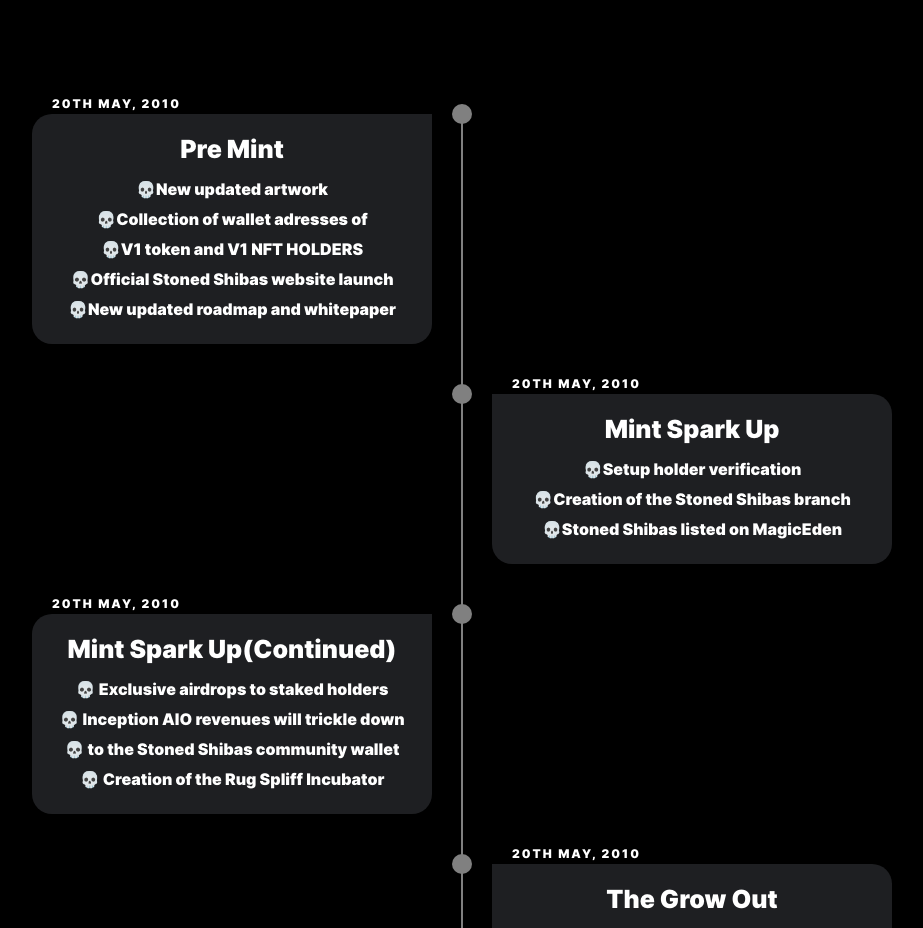
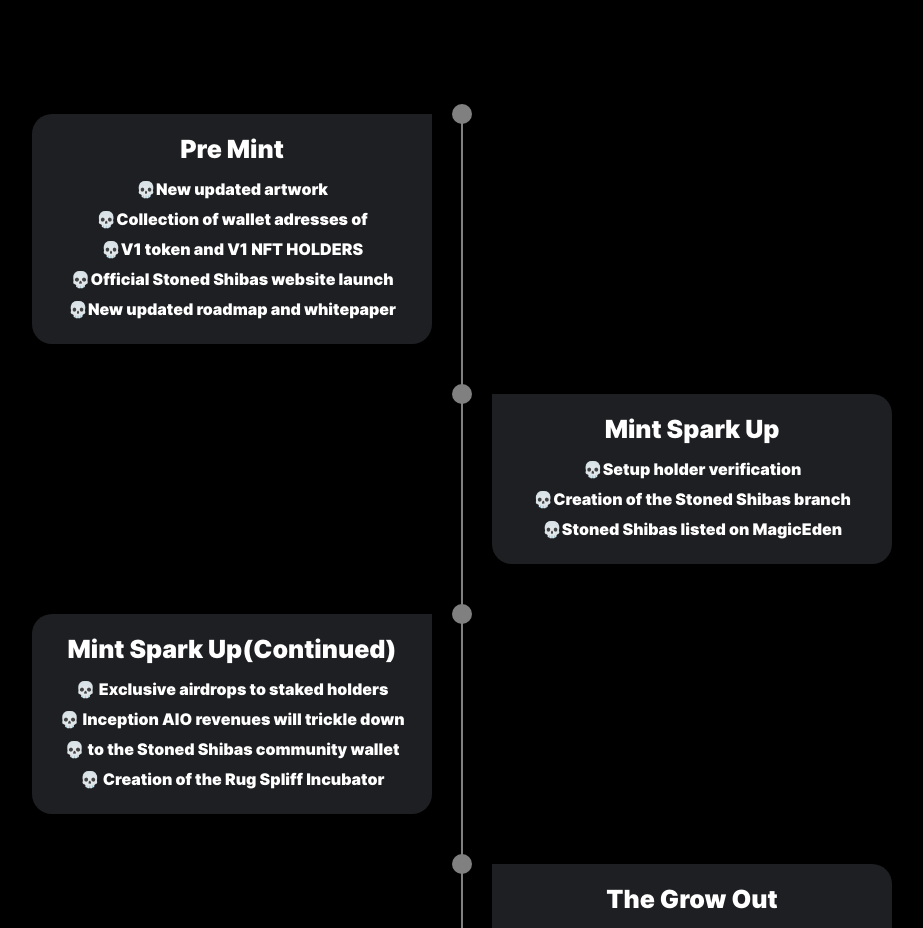
Before and after one commit to aioinception/StonedShibaWebsiteFork, a React (Create React App) app: page / in a window 1280 px wide. Shown: the part 3944-4872 px from the top of the page, without its empty margins (178-1101 px from the left). Built offline with nearby package versions, Linux system fonts and the light colour scheme; a web font is replaced by a local one.

Commit message:
Add files via upload

```diff
--- a/src/App.jsx
+++ b/src/App.jsx
@@ -171,7 +171,7 @@
                                     <ul>
                                         <li>
                                             <div className="timeline-content">
-                                                <h3 className="date">20th may, 2010</h3>
+
                                                 <h1>Pre Mint</h1>
                                                 <p>💀New updated artwork <br />
                                                     💀Collection of wallet adresses of <br />
@@ -185,7 +185,7 @@
                                         </li>
                                         <li>
                                             <div className="timeline-content">
-                                                <h3 className="date">20th may, 2010</h3>
+
                                                 <h1>Mint Spark Up</h1>
                                                 <p>💀Setup holder verification <br />
                                                     💀Creation of the Stoned Shibas branch <br />
@@ -196,7 +196,7 @@
                                         </li>
                                         <li>
                                             <div className="timeline-content">
-                                                <h3 className="date">20th may, 2010</h3>
+
                                                 <h1>Mint Spark Up(Continued)</h1>
                                                 <p>
                                                     💀  Exclusive airdrops to staked holders <br />
@@ -211,7 +211,7 @@
                                         </li>
                                         <li>
                                             <div className="timeline-content">
-                                                <h3 className="date">20th may, 2010</h3>
+
                                                 <h1>The Grow Out</h1>
                                                 <p>
                                                     💀Partner with growers, distributors and farms <br />
```
